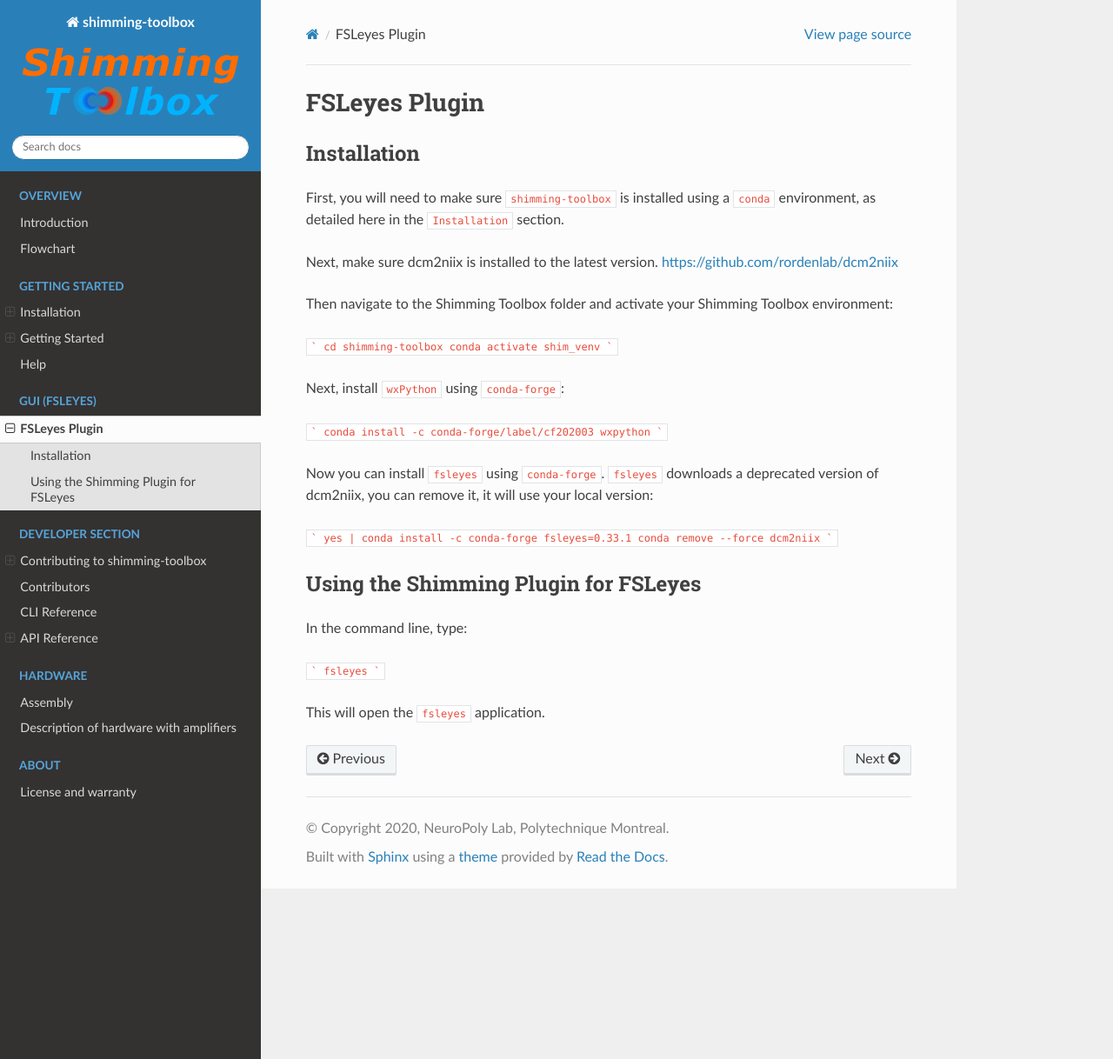
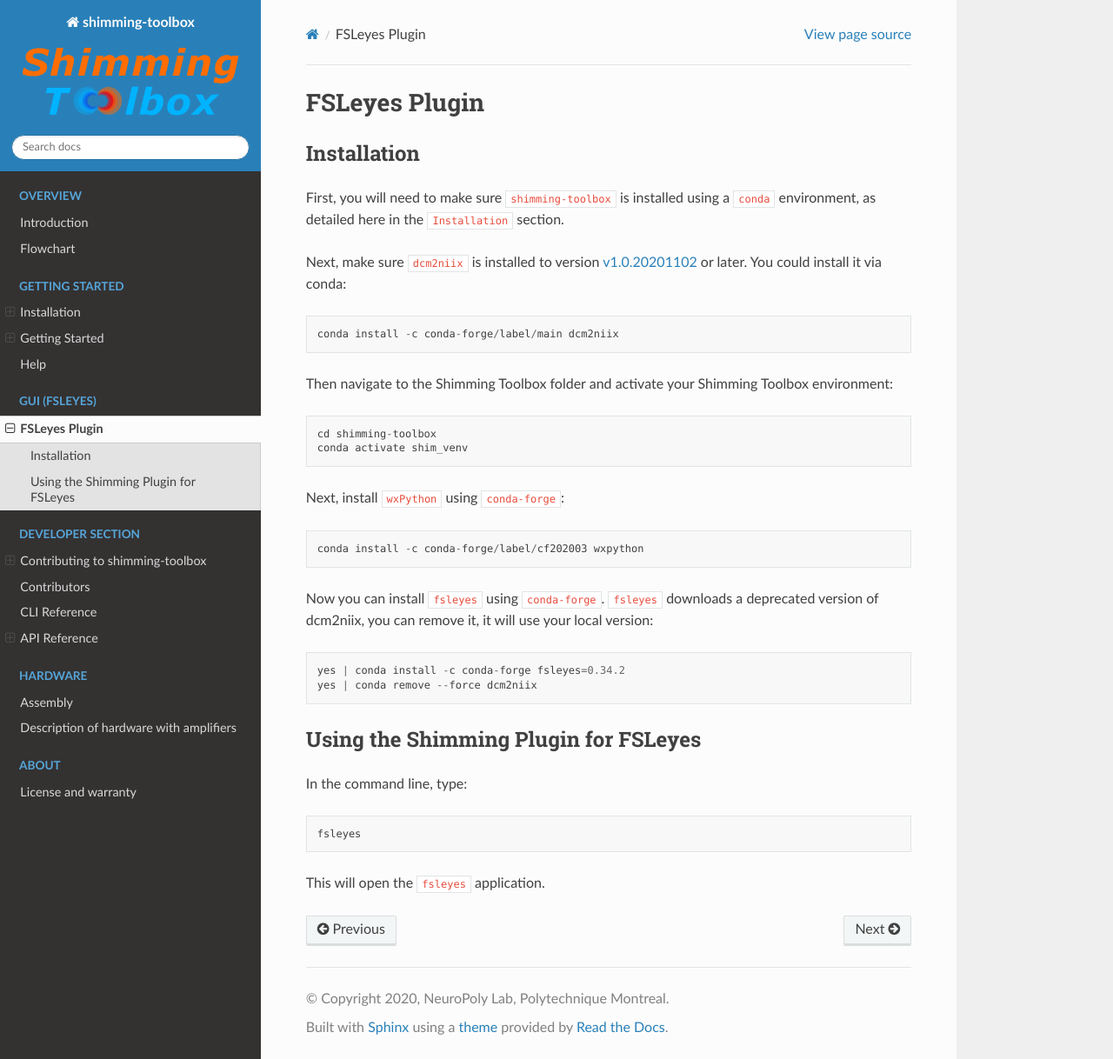
Before and after one commit to shimming-toolbox/shimming-toolbox, a Sphinx documentation site: the page built from docs/source/gui/fsleyes.rst, in a window 1280 px wide and 1218 px high. Shown: the whole window at 87% size. Built offline with Sphinx 7.4.7 and the Read the Docs theme 2.0.0, drawn with Linux system fonts in a browser that asks for light colours.

Commit message:
Updated fsleyes doc

````diff
--- a/docs/source/gui/fsleyes.rst
+++ b/docs/source/gui/fsleyes.rst
@@ -8,37 +8,43 @@
 First, you will need to make sure ``shimming-toolbox`` is installed using a ``conda``
 environment, as detailed here in the ``Installation`` section.
 
-Next, make sure dcm2niix is installed to the latest version.
-https://github.com/rordenlab/dcm2niix
+Next, make sure ``dcm2niix`` is installed to version `v1.0.20201102 <https://github.com/rordenlab/dcm2niix/releases/tag/v1.0.20201102>`_ or later.
+You could install it via conda:
+
+.. code-block::
+
+   conda install -c conda-forge/label/main dcm2niix
 
 Then navigate to the Shimming Toolbox folder and activate your Shimming Toolbox environment:
 
-```
-cd shimming-toolbox
-conda activate shim_venv
-```
+.. code-block::
+
+   cd shimming-toolbox
+   conda activate shim_venv
 
 Next, install ``wxPython`` using ``conda-forge``:
 
-```
-conda install -c conda-forge/label/cf202003 wxpython
-```
+.. code-block::
+
+   conda install -c conda-forge/label/cf202003 wxpython
 
 Now you can install ``fsleyes`` using ``conda-forge``. ``fsleyes`` downloads a deprecated version of dcm2niix,
 you can remove it, it will use your local version:
 
-```
-yes | conda install -c conda-forge fsleyes=0.33.1
-conda remove --force dcm2niix
-```
+.. code-block::
+
+   yes | conda install -c conda-forge fsleyes=0.34.2
+   yes | conda remove --force dcm2niix
+
 
 Using the Shimming Plugin for FSLeyes
 =====================================
 
 In the command line, type:
 
-```
-fsleyes
-```
+.. code-block::
+
+   fsleyes
+
 
 This will open the ``fsleyes`` application.
````
